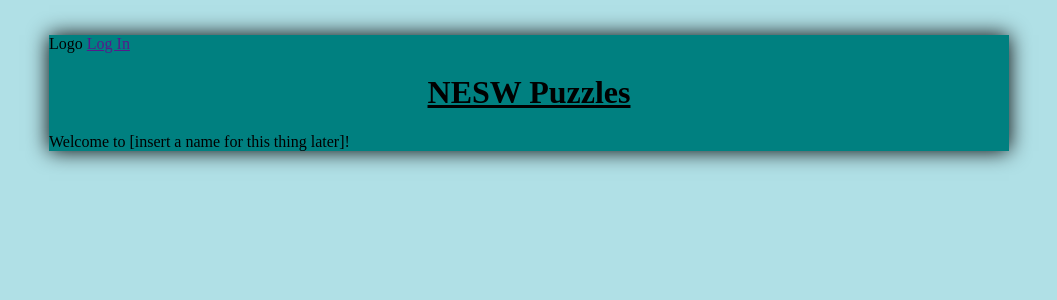
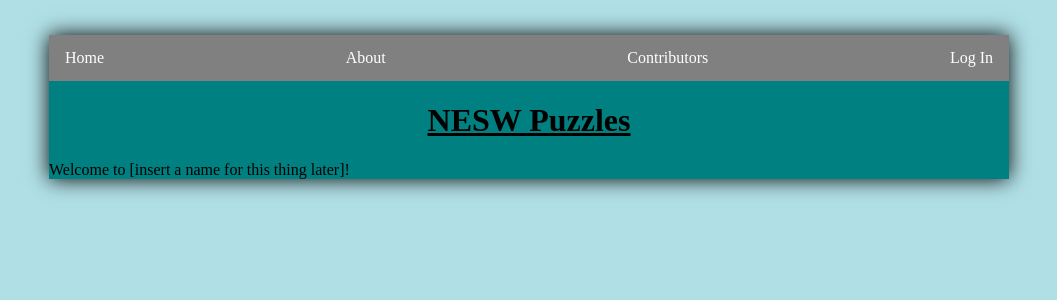
Before and after one commit to happyinfrance10/legendary-octo-giggle, a Python web app: template templates/home.html in a window 1280 px wide. Shown: the top 300 px of the page, without its empty margins (111-1168 px from the left). Run offline with Jinja, Linux system fonts and the light colour scheme; the template is opened without the code that fills it, so the values that code supplies are empty.

Commit message:
Stan: design stuff and buttons

```diff
--- a/stylesheets/levelStyle.css
+++ b/stylesheets/levelStyle.css
@@ -41,6 +41,8 @@ body {
   border: 2px solid black;
   height: 123px;
   background-color: white;
+  display: flex;
+  flex-direction: column;
 }
 
 #submitButton {
--- a/stylesheets/style.css
+++ b/stylesheets/style.css
@@ -1,11 +1,28 @@
+/* Navigation menu */
 ul {
-  list-style-type: none;
-  margin: 0;
-  padding: 0;
+    list-style-type: none;
+    margin: 0;
+    padding: 0;
+    overflow: hidden;
+    background-color: grey;
+    display: flex;
+    justify-content: space-between;
 }
 
-li{
-  display: inline;
+li {
+    float: left;
+}
+
+li a {
+    display: block;
+    color: white;
+    text-align: center;
+    padding: 14px 16px;
+    text-decoration: none;
+}
+
+li a:hover {
+    background-color: #111;
 }
 
 body {
--- a/templates/home.html
+++ b/templates/home.html
@@ -5,23 +5,32 @@
     <title>NESW Puzzles (working title)</title>
     <link rel="stylesheet" type="text/css" href="stylesheets/style.css">
   </head>
+
   <body>
+
+
+
+<!-- Navigation bar -->
     <ul>
-      <li>Logo</li>
-      {% if current_user %}
-        <li><a href={{logout_url}}>Log Out</a></li>
+      <li><a href="#home">Home</a></li>
+      <li><a href="#about">About</a></li>
+      <li><a href="#contributors">Contributors</a></li>
+      <li>{% if current_user %}
+            <a href={{logout_url}}>Log Out</a>
           {% else %}
-        <li><a href={{login_url}}>Log In</a></li>
+            <a href={{login_url}}>Log In</a>
           {%endif%}
-    </ul>
           {% if current_user and not current_person %}
-    <br><br><br>
+          <br>
           <form action="/create" method="POST">
             Your Name: <input name ="name"><br>
             <button>Sign Up</button>
           </form>
           <br><br>
           {% endif %}
+      </li>
+    </ul>
+
 
     <div id="title">
       <h1>NESW Puzzles</h1>
--- a/templates/level.html
+++ b/templates/level.html
@@ -28,8 +28,7 @@
   </div>
 
   <div id="answer">
-    <textarea rows="5" cols="100">New post text</textarea>
-    <!-- <textarea rows="9" cols="223">New post text</textarea> -->
+    <textarea rows="9">Answer</textarea>
   </div>
 
   <div id="submitButton">
```
Lines whose indentation alone changed are shown as unchanged.
